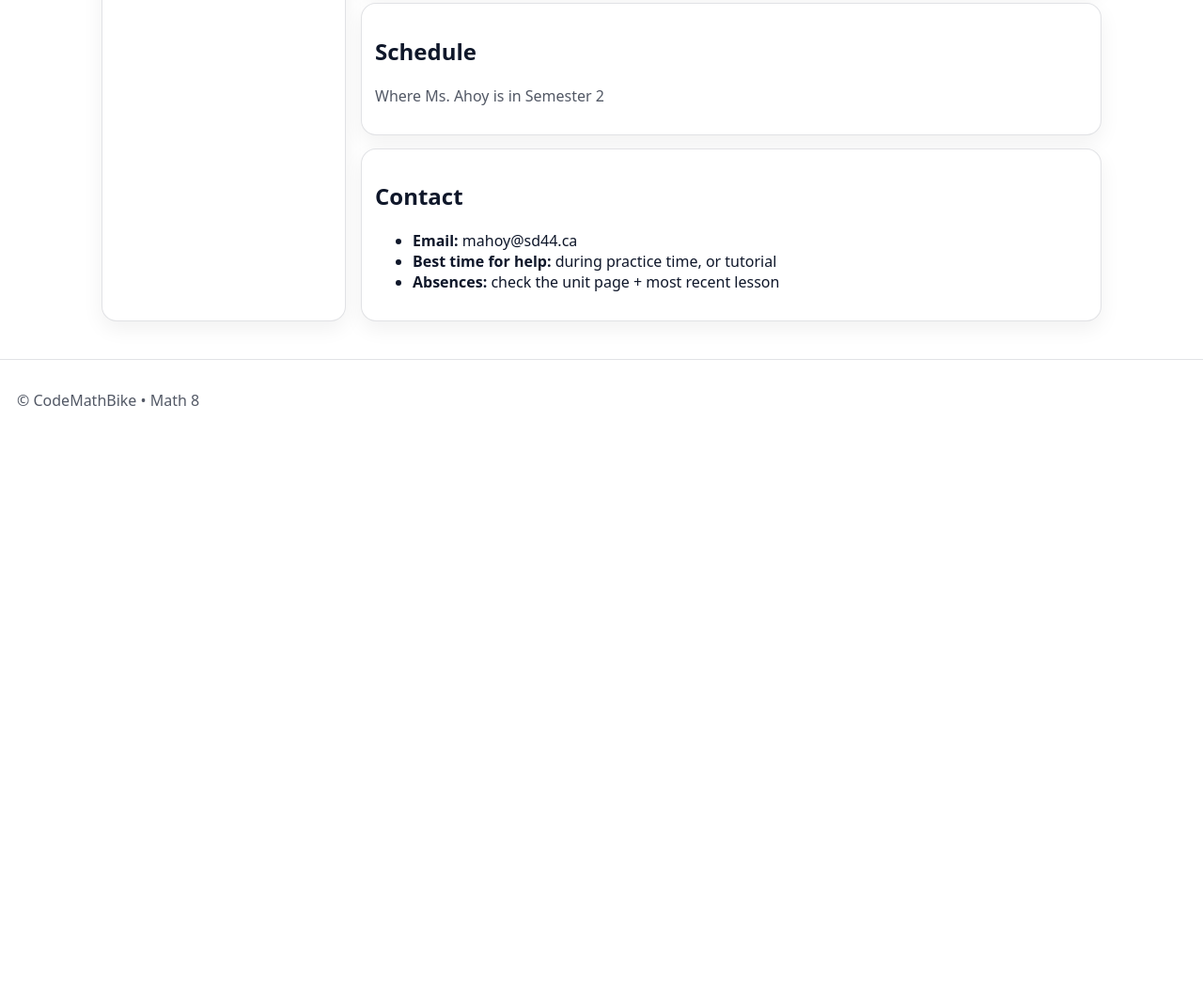
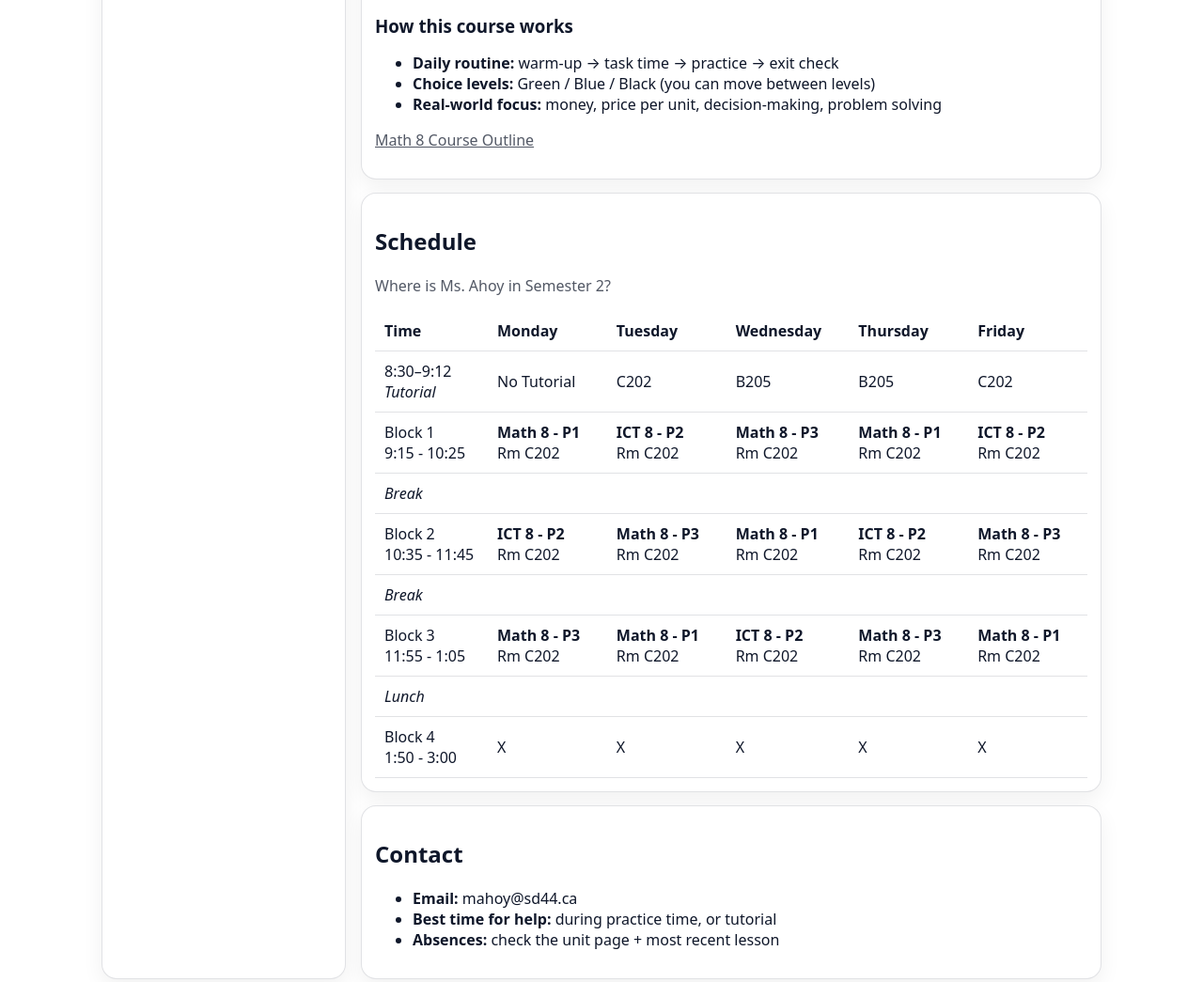
Before and after one commit to mskippy/codemathbike_math, a plain HTML site: page math8/m8_index.html in a window 1280 px wide. Shown: the part 900-1945 px from the top of the page at 94% size. Before the commit the page ends 1369 px from the top, so only its background shows below. Drawn offline with Linux system fonts and the light colour scheme.

Commit message:
Refine layout and update schedule table
Added padding to .topbar and improved formatting in base.css for page headers and breadcrumbs. Replaced the schedule section in m8_index.html with a detailed table for clearer presentation of Ms. Ahoy's Semester 2 schedule.

```diff
--- a/common/css/base.css
+++ b/common/css/base.css
@@ -55,6 +55,8 @@
   .topbar{
     display: flex;
     justify-content: flex-end;
+    padding-right: 24px;
+    padding-top: 16px;
   }
 
 
@@ -213,7 +215,6 @@
     margin-top: 4px;
   }
 
-
   .page-header h1{
     margin: 0;
     font-size: 2rem;
--- a/math8/m8_index.html
+++ b/math8/m8_index.html
@@ -32,10 +32,9 @@
     <section id="content" class="content" data-page-title="Math 8">
 
       <section class="hero">
-        <h1>Math 8</h1>
+        <h2>Overview</h2>
         <p class="lede">
-          Daily activities, lots of practice, real-world math (money + unit pricing),
-          and choice levels (Green / Blue / Black).
+          <strong>Math 8</strong> is designed around the BC curriculum’s Big Ideas, focusing on understanding numbers, patterns, relationships, and spatial reasoning. Students develop number sense by working flexibly with rational numbers and solving problems in multiple ways. Algebraic thinking is built through representing, analyzing, and generalizing patterns and relationships. Geometry concepts emphasize understanding and describing the relationships between objects and shapes in the world around us. Throughout the course, students are encouraged to explain their thinking, make connections, and apply mathematical reasoning to real-world situations. The goal is to build confident, thoughtful problem solvers who understand how and why mathematics works.
         </p>
       </section>
 
@@ -131,10 +130,86 @@
       <!-- Schedule -->
       <section id="schedule" class="card" style="margin-top:14px;">
         <h2>Schedule</h2>
-        <p class="lede">Where Ms. Ahoy is in Semester 2</p>
+        <p class="lede">Where is Ms. Ahoy in Semester 2?</p>
 
-        <!-- (your table unchanged) -->
-        <!-- ... keep the rest of your schedule table exactly as-is ... -->
+        <div style="overflow:auto; margin-top:10px;">
+          <table style="width:100%; border-collapse:collapse;">
+            <thead>
+              <tr>
+                <th style="text-align:left; padding:10px; border-bottom:1px solid var(--border); width:120px;">Time</th>
+                <th style="text-align:left; padding:10px; border-bottom:1px solid var(--border);">Monday</th>
+                <th style="text-align:left; padding:10px; border-bottom:1px solid var(--border);">Tuesday</th>
+                <th style="text-align:left; padding:10px; border-bottom:1px solid var(--border);">Wednesday</th>
+                <th style="text-align:left; padding:10px; border-bottom:1px solid var(--border);">Thursday</th>
+                <th style="text-align:left; padding:10px; border-bottom:1px solid var(--border);">Friday</th>
+              </tr>
+            </thead>
+            <tbody>
+              <tr>
+                <td style="padding:10px; border-bottom:1px solid var(--border);">
+                  8:30–9:12<br><em>Tutorial</em>
+                </td>
+                <td style="padding:10px; border-bottom:1px solid var(--border);">No Tutorial</td>
+                <td style="padding:10px; border-bottom:1px solid var(--border);">C202</td>
+                <td style="padding:10px; border-bottom:1px solid var(--border);">B205</td>
+                <td style="padding:10px; border-bottom:1px solid var(--border);">B205</td>
+                <td style="padding:10px; border-bottom:1px solid var(--border);">C202</td>
+              </tr>
+
+              <tr>
+                <td style="padding:10px; border-bottom:1px solid var(--border);">Block 1<br>9:15 - 10:25</td>
+                <td style="padding:10px; border-bottom:1px solid var(--border);"><strong>Math 8 - P1</strong><br>Rm C202</td>
+                <td style="padding:10px; border-bottom:1px solid var(--border);"><strong>ICT 8 - P2</strong><br>Rm C202</td>
+                <td style="padding:10px; border-bottom:1px solid var(--border);"><strong>Math 8 - P3</strong><br>Rm C202</td>
+                <td style="padding:10px; border-bottom:1px solid var(--border);"><strong>Math 8 - P1</strong><br>Rm C202</td>
+                <td style="padding:10px; border-bottom:1px solid var(--border);"><strong>ICT 8 - P2</strong><br>Rm C202</td>
+              </tr>
+
+              <tr>
+                <td style="padding:10px; border-bottom:1px solid var(--border);"><em>Break</em></td>
+                <td colspan="5" style="padding:10px; border-bottom:1px solid var(--border);"> </td>
+              </tr>
+
+              <tr>
+                <td style="padding:10px; border-bottom:1px solid var(--border);">Block 2<br>10:35 - 11:45</td>
+                <td style="padding:10px; border-bottom:1px solid var(--border);"><strong>ICT 8 - P2</strong><br>Rm C202</td>
+                <td style="padding:10px; border-bottom:1px solid var(--border);"><strong>Math 8 - P3</strong><br>Rm C202</td>
+                <td style="padding:10px; border-bottom:1px solid var(--border);"><strong>Math 8 - P1</strong><br>Rm C202</td>
+                <td style="padding:10px; border-bottom:1px solid var(--border);"><strong>ICT 8 - P2</strong><br>Rm C202</td>
+                <td style="padding:10px; border-bottom:1px solid var(--border);"><strong>Math 8 - P3</strong><br>Rm C202</td>
+              </tr>
+
+              <tr>
+                <td style="padding:10px; border-bottom:1px solid var(--border);"><em>Break</em></td>
+                <td colspan="5" style="padding:10px; border-bottom:1px solid var(--border);"> </td>
+              </tr>
+
+              <tr>
+                <td style="padding:10px; border-bottom:1px solid var(--border);">Block 3<br>11:55 - 1:05</td>
+                <td style="padding:10px; border-bottom:1px solid var(--border);"><strong>Math 8 - P3</strong><br>Rm C202</td>
+                <td style="padding:10px; border-bottom:1px solid var(--border);"><strong>Math 8 - P1</strong><br>Rm C202</td>
+                <td style="padding:10px; border-bottom:1px solid var(--border);"><strong>ICT 8 - P2</strong><br>Rm C202</td>
+                <td style="padding:10px; border-bottom:1px solid var(--border);"><strong>Math 8 - P3</strong><br>Rm C202</td>
+                <td style="padding:10px; border-bottom:1px solid var(--border);"><strong>Math 8 - P1</strong><br>Rm C202</td>
+              </tr>
+
+              <tr>
+                <td style="padding:10px; border-bottom:1px solid var(--border);"><em>Lunch</em></td>
+                <td colspan="5" style="padding:10px; border-bottom:1px solid var(--border);"> </td>
+              </tr>
+
+              <tr>
+                <td style="padding:10px; border-bottom:1px solid var(--border);">Block 4<br>1:50 - 3:00</td>
+                <td style="padding:10px; border-bottom:1px solid var(--border);">X</td>
+                <td style="padding:10px; border-bottom:1px solid var(--border);">X</td>
+                <td style="padding:10px; border-bottom:1px solid var(--border);">X</td>
+                <td style="padding:10px; border-bottom:1px solid var(--border);">X</td>
+                <td style="padding:10px; border-bottom:1px solid var(--border);">X</td>
+              </tr>
+            </tbody>
+          </table>
+        </div>
+
       </section>
 
       <!-- Contact -->
```
Lines whose indentation alone changed are shown as unchanged.
